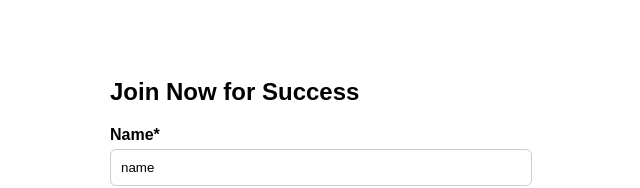
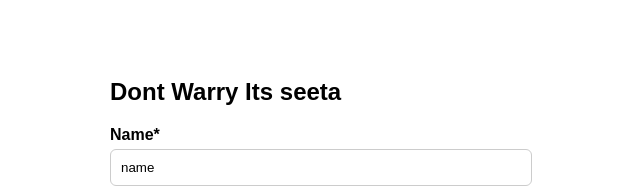
Before and after one commit to DevlepoerSeeta/DEMO, a plain HTML site: page index.html in a window 1280 px wide. Shown: the top 188 px of the page, without its empty margins (330-970 px from the left). Drawn offline with Linux system fonts and the light colour scheme.

Commit message:
write a code

```diff
--- a/index.html
+++ b/index.html
@@ -110,7 +110,7 @@
 </head>
 <body>
   <div class="form-container">
-    <h2>Join Now for Success</h2>
+    <h2>Dont Warry Its seeta </h2>
     <form>
       <label for="name">Name*</label>
       <input type="text" id="name" name="name" value="name">
```
